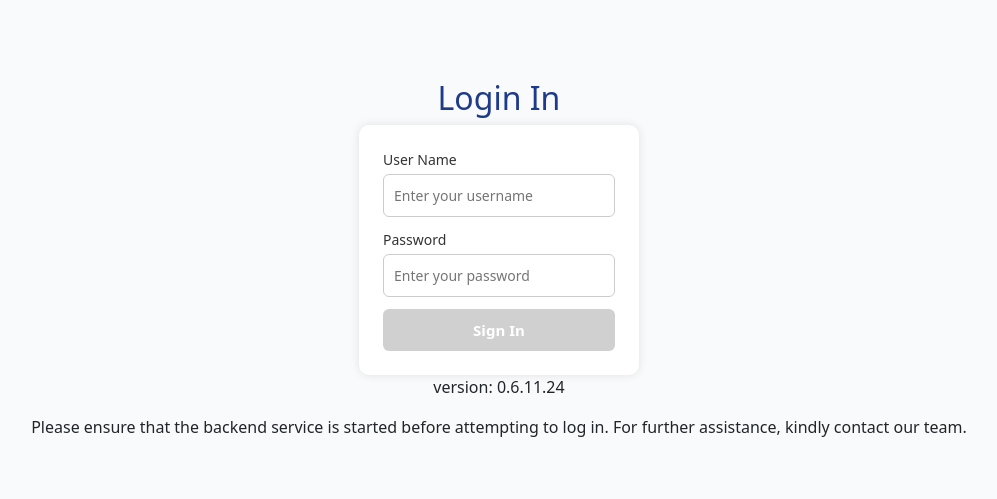
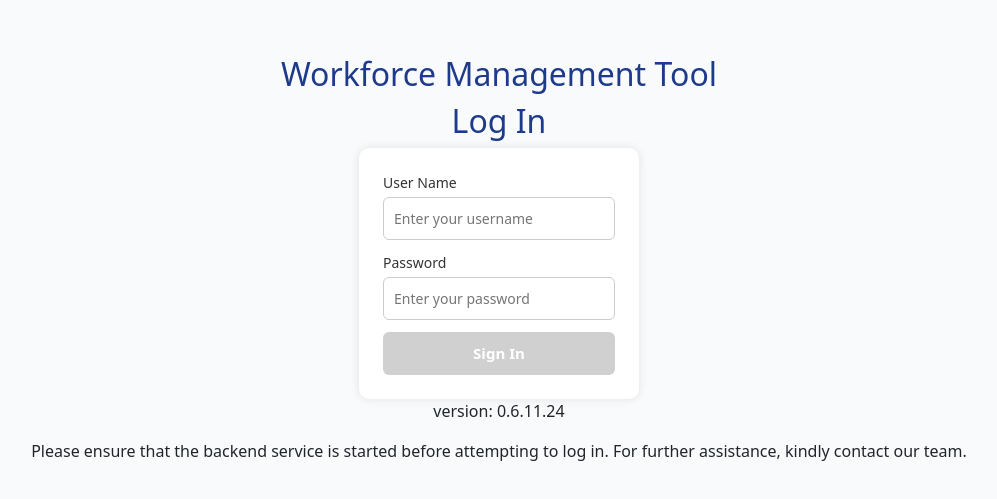
Before and after one commit to Babz-30/workforce-planning-tool-frontend, a React (Create React App) app: page / in a window 1280 px wide. Shown: the part 133-632 px from the top of the page, without its empty margins (141-1138 px from the left). Built offline with nearby package versions, Linux system fonts and the light colour scheme.

Commit message:
Local Changes

```diff
--- a/src/pages/login/Login.js
+++ b/src/pages/login/Login.js
@@ -71,7 +71,9 @@ const Login = () => {
 
   return (
     <div className="login-container">
-      <h2>Login In</h2>
+      <h2>Workforce Management Tool </h2>
+      <h2>Log In</h2>
+
       <form onSubmit={handleLogin} className="login-form">
         <InputField
           label="User Name"
```
